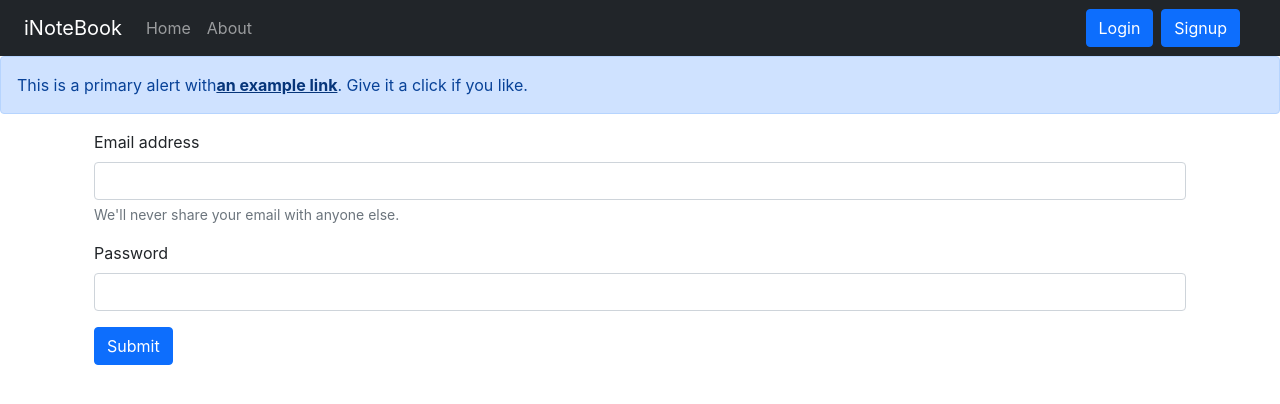
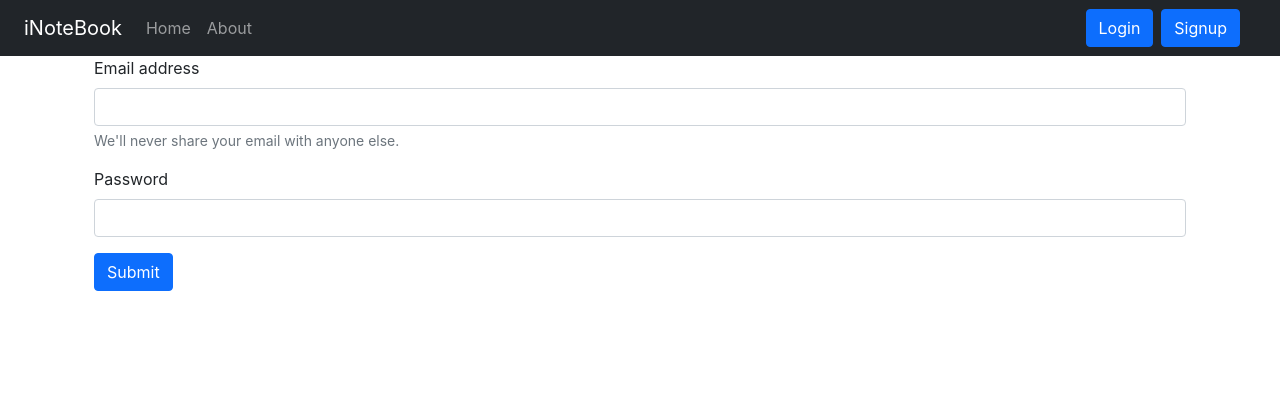
Before and after one commit to NikeshGamal/iNoteBook-frontend, a React (Create React App) app: page /login in a window 1280 px wide. Shown: the top 404 px of the page. Built offline with nearby package versions, Linux system fonts and the light colour scheme.

Commit message:
Alert Component

```diff
--- a/src/Components/Alert.js
+++ b/src/Components/Alert.js
@@ -1,17 +1,15 @@
-import React from "react";
+import React from 'react';
 
-export const Alert = () => {
+export default function Alert(props) {
+
+    const capitalize=(word)=>{
+         const lower= word.toLowerCase();
+         return lower.charAt(0).toUpperCase()+ lower.slice(1);
+    }
+
   return (
-    <div>
-      <div className="alert alert-primary" role="alert">
-          This is a primary alert with
-          <a to="/" className="alert-link">
-            an example link
-          </a>
-          . Give it a click if you like.
-        </div>
+    props.alert && <div className={`alert alert-${props.alert.type} alert-dismissible fade show`} role="alert">
+        <strong>{capitalize(props.alert.type)}</strong>: {props.alert.msg}
     </div>
   );
-};
-
-export default Alert;
+}
```
